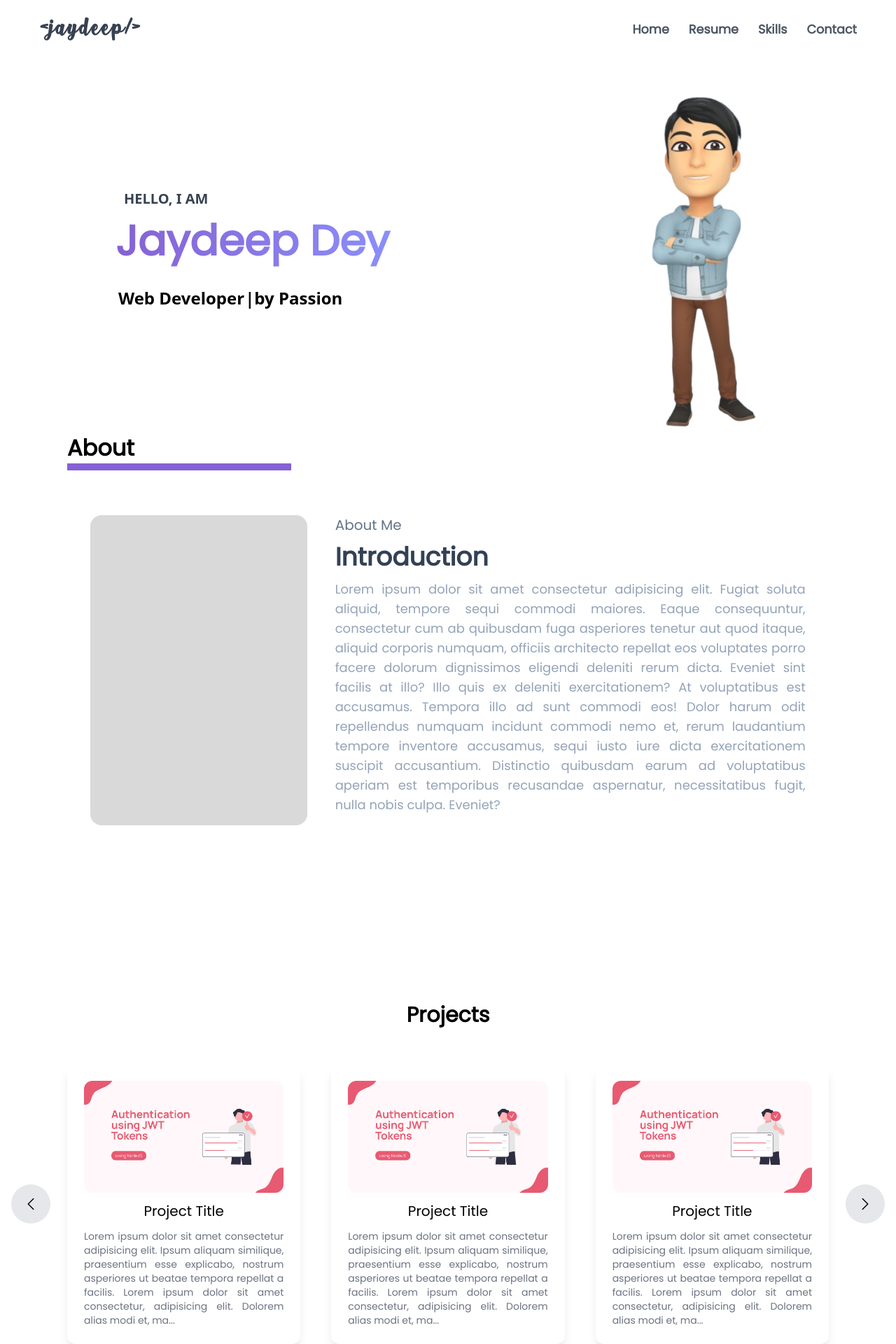
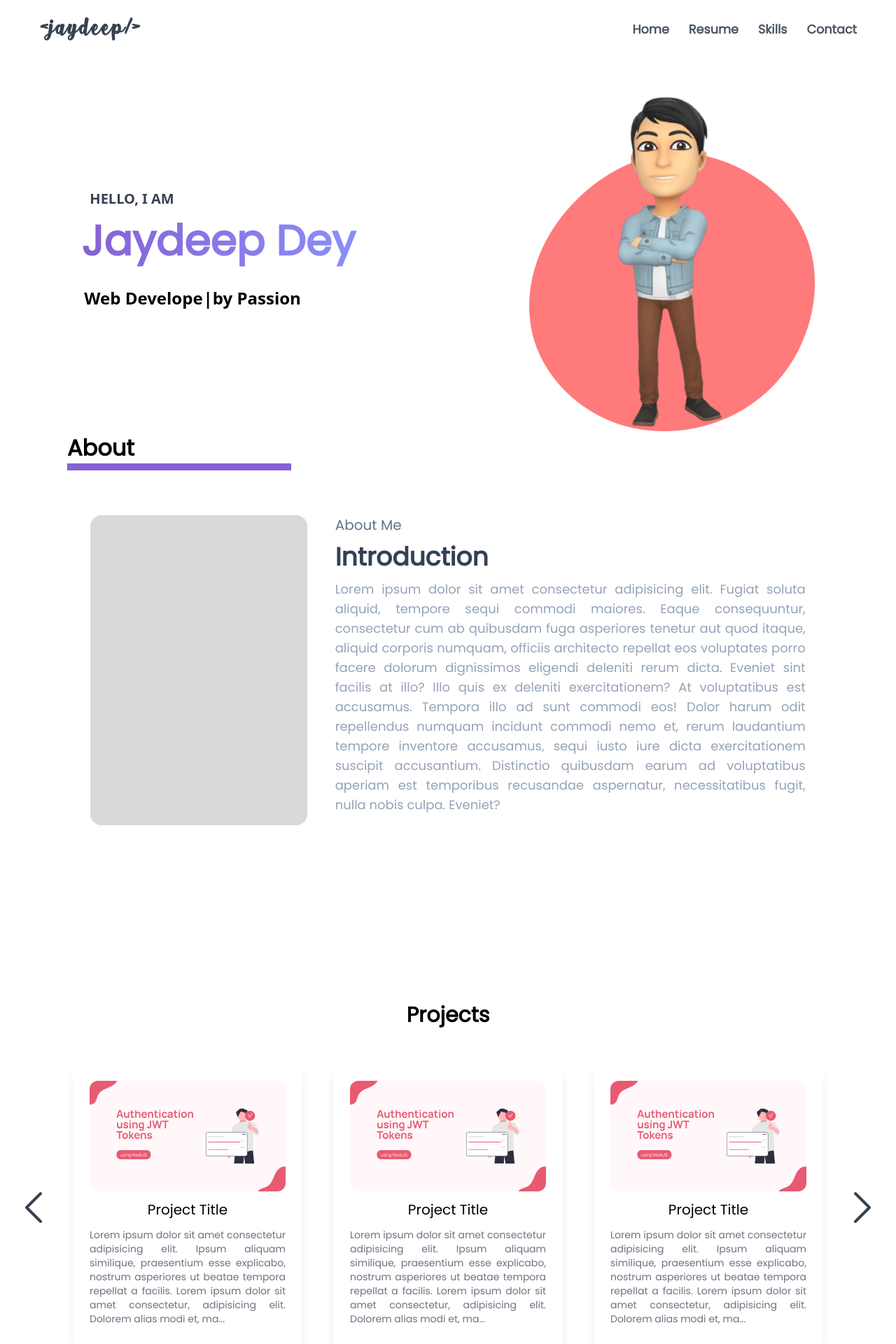
Before and after one commit to jaydeepdey03/portfolio-updated, a React (Vite) app in the folder client/: page / in a window 1280 px wide. Shown: the top 1920 px of the page at 70% size. Built offline with nearby package versions, Linux system fonts and the light colour scheme.

Commit message:
some fixes

```diff
--- a/client/src/components/Navbar.css
+++ b/client/src/components/Navbar.css
@@ -14,7 +14,7 @@
     left: 0;
     transform-origin: 0% 50%;
     transform: scale(0, 1);
-    transition: transform 0.3s ease;
+    transition: transform 0.8s ease;
 }
 
 .list-items:hover::after {
@@ -52,4 +52,5 @@ body::-webkit-scrollbar-thumb {
 }
 
 @media screen and (max-width: 1024px) {
+
 }
--- a/client/src/components/Navbar.jsx
+++ b/client/src/components/Navbar.jsx
@@ -2,7 +2,7 @@ import './Navbar.css'
 
 const Navbar = () => {
     return (
-        <div className="flex justify-between items-center p-6 lg:mx-8 navbar ">
+        <div className="flex justify-between items-center p-6 lg:mx-8 navbar">
             <p className="name2 text-2xl sm:text-3xl text-gray-700 tracking-wide">{`<jaydeep/>`}</p>
             <ul className="hidden lg:flex justify-end space-x-7 font-semibold text-gray-600 text-xl">
                 <li className="list-items">Home</li>
@@ -10,7 +10,7 @@ const Navbar = () => {
                 <li className="list-items">Skills</li>
                 <li className="list-items">Contact</li>
             </ul>
-            <div className="lg:hidden">
+            <div className="lg:hidden responsive-navbar">
                 <svg width="51" height="51" fill="none" stroke="currentColor" strokeLinecap="round" strokeLinejoin="round" strokeWidth="2" viewBox="0 0 24 24" className='text-black'>
                     <path d="M21 10H7"></path>
                     <path d="M21 6H3"></path>
--- a/client/src/pages/Home.jsx
+++ b/client/src/pages/Home.jsx
@@ -2,6 +2,7 @@ import Navbar from '../components/Navbar'
 import About from './About'
 import Mainbanner from './Mainbanner'
 import Project from './Project'
+import Skill from './Skill'
 
 const Home = () => {
 
@@ -12,6 +13,7 @@ const Home = () => {
                 <Mainbanner />
                 <About />
                 <Project />
+                <Skill />
             </>
 
         </div>
--- a/client/src/pages/Mainbanner.jsx
+++ b/client/src/pages/Mainbanner.jsx
@@ -28,7 +28,9 @@ const Mainbanner = () => {
                     <p className=''>by Passion</p>
                 </div>
             </div>
-            <img src="/bitmoji.png" className='object-cover h-[30rem]' alt="" />
+            <div className=''>
+                <img src="/bitmoji1.png" className='object-cover h-[30rem]' alt="image" />
+            </div>
         </div>
     )
 }
--- a/client/src/pages/Project.css
+++ b/client/src/pages/Project.css
@@ -2,4 +2,29 @@
     background-color: red !important;
 }
 
-/* what is parent container class of swiper pagination */
+.aaa {
+    position: relative;
+    display: inline-block;
+    margin: 15px;
+    padding: 15px 30px;
+    text-align: center;
+    font-size: 18px;
+    letter-spacing: 1px;
+    text-decoration: none;
+    color: #725AC1;
+    background: transparent;
+    cursor: pointer;
+    transition: ease-out 0.5s;
+    border: 2px solid #725AC1;
+    border-radius: 10px;
+    box-shadow: inset 0 0 0 0 #725AC1;
+}
+
+.aaa:hover {
+    color: white;
+    box-shadow: inset 0 -100px 0 0 #725AC1;
+}
+
+.aaa:active {
+    transform: scale(0.9);
+}
--- a/client/src/pages/Project.jsx
+++ b/client/src/pages/Project.jsx
@@ -14,11 +14,11 @@ const Project = () => {
     let text = "Lorem ipsum dolor sit amet consectetur adipisicing elit. Ipsum aliquam similique, praesentium esse explicabo, nostrum asperiores ut beatae tempora repellat a facilis. Lorem ipsum dolor sit amet consectetur, adipisicing elit. Dolorem alias modi et, magnam quidem placeat iusto facilis, sed corrupti praesentium ut iste in reiciendis vitae labore molestias delectus tenetur consectetur."
 
     return (
-        <div className='m-4 mb-7 font-poppins'>
+        <div className='p-4 pb-7 font-poppins'>
             <h1 className='text-3xl font-bold text-center mb-10'>Projects</h1>
             <div className='flex justify-center items-center space-x-3'>
-                <button className='bg-gray-200 rounded-full flex items-center justify-center p-4' onClick={() => swiperRef.current.slidePrev()}>
-                    <svg xmlns="http://www.w3.org/2000/svg" fill="none" viewBox="0 0 24 24" strokeWidth={1.5} stroke="currentColor" className="w-6 h-6">
+                <button className='flex items-center justify-center' onClick={() => swiperRef.current.slidePrev()}>
+                    <svg xmlns="http://www.w3.org/2000/svg" fill="none" viewBox="0 0 24 24" strokeWidth={1.5} stroke="currentColor" className="w-8 sm:w-16 h-8 sm:h-16 text-gray-700">
                         <path strokeLinecap="round" strokeLinejoin="round" d="M15.75 19.5L8.25 12l7.5-7.5" />
                     </svg>
                 </button>
@@ -38,18 +38,22 @@ const Project = () => {
                 >
                     {[1, 2, 3, 4, 5, 6].map(() => {
                         return <SwiperSlide>
-                            <div className='max-w-sm rounded-xl shadow-lg p-6 m-3'>
+                            <div className='max-w-sm rounded-xl shadow-lg p-6 m-3 bg-white'>
                                 <img src="/blog1.png" className='rounded-xl' alt="" />
                                 <h3 className='text-center font-light mt-3 text-xl'>Project Title</h3>
-                                <p className={`${width<640? 'text-center': 'text-justify'} text-sm text-gray-500 pt-3`}>{width < 768 ?text.slice(0,100) + '...': text.slice(0,250) + '...'}</p>
+                                <p className={`${width < 640 ? 'text-left' : 'text-justify'} text-sm text-gray-500 pt-3`}>{width < 768 ? text.slice(0, 100) + '...' : text.slice(0, 250) + '...'}</p>
+                                {/* make two buttons for github link and demo */}
+                                <div className='flex flex-col sm:flex-row sm:justify-around items-center space-x-3 mt-3 w-full'>
+                                    {/* <button className='bg-gray-300 pl-3 pr-3'>Submit</button> */}
+                                </div>
                             </div>
                         </SwiperSlide>
                     })
                     }
 
                 </Swiper>
-                <button className='bg-gray-200 rounded-full flex items-center justify-center p-4' onClick={() => swiperRef.current.slideNext()}>
-                    <svg xmlns="http://www.w3.org/2000/svg" fill="none" viewBox="0 0 24 24" strokeWidth={1.5} stroke="currentColor" className="w-6 h-6">
+                <button className='rounded-full flex items-center justify-center' onClick={() => swiperRef.current.slideNext()}>
+                    <svg xmlns="http://www.w3.org/2000/svg" fill="none" viewBox="0 0 24 24" strokeWidth={1.5} stroke="currentColor" className="h-8 sm:w-16 w-8 sm:h-16 text-gray-700">
                         <path strokeLinecap="round" strokeLinejoin="round" d="M8.25 4.5l7.5 7.5-7.5 7.5" />
                     </svg>
 
--- /dev/null
+++ b/client/src/pages/Skill.jsx
@@ -0,0 +1,11 @@
+import './Skill.css'
+
+const Skill = () => {
+    return (
+        <div className='h-screen'>
+            Skills
+        </div>
+    )
+}
+
+export default Skill
```
Also changed, not shown: client/public/bitmoji1.png (added), client/public/github-icon.svg (added), client/src/pages/Mainbanner.css (line endings or trailing spaces), client/src/pages/Skill.css (added).
